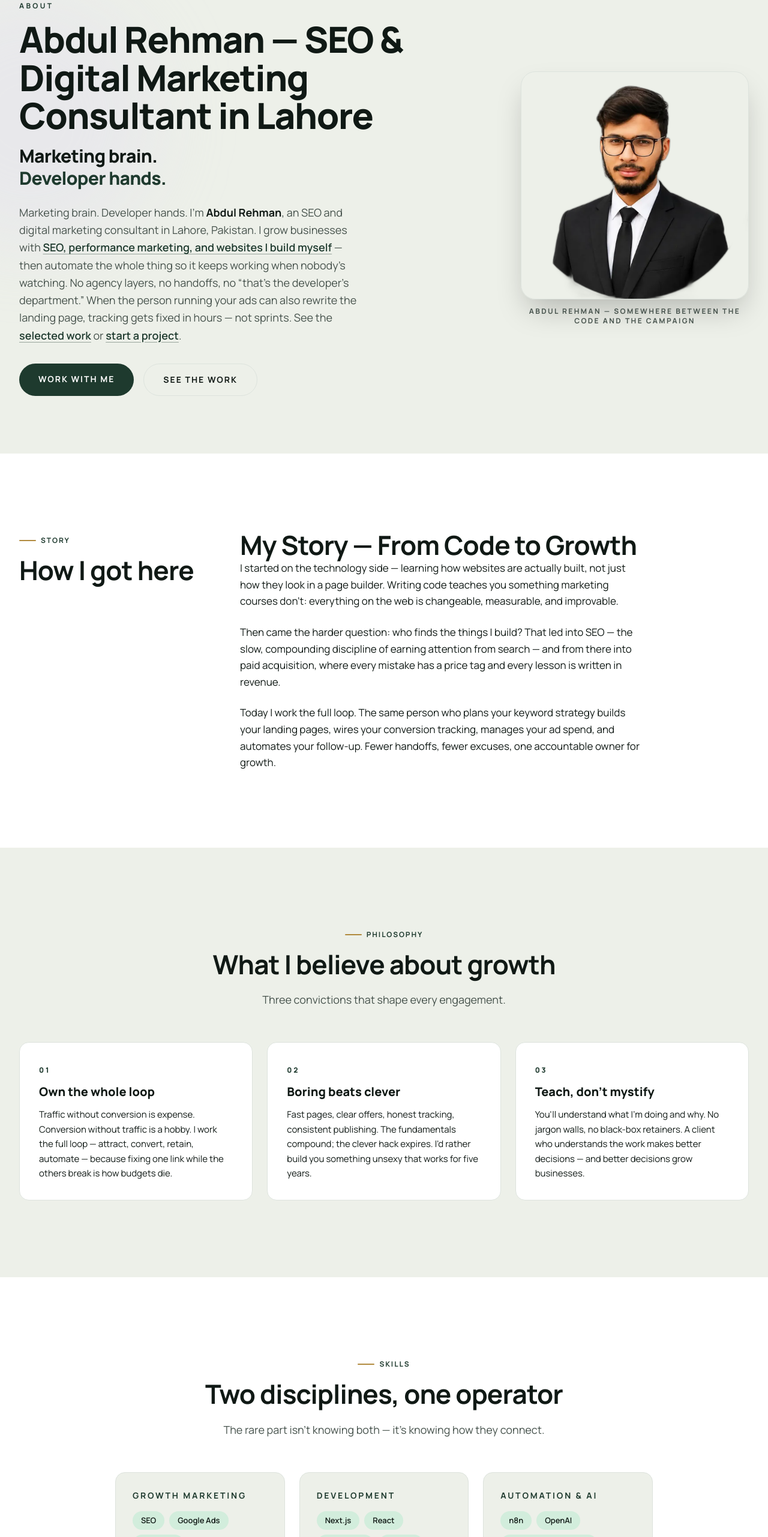
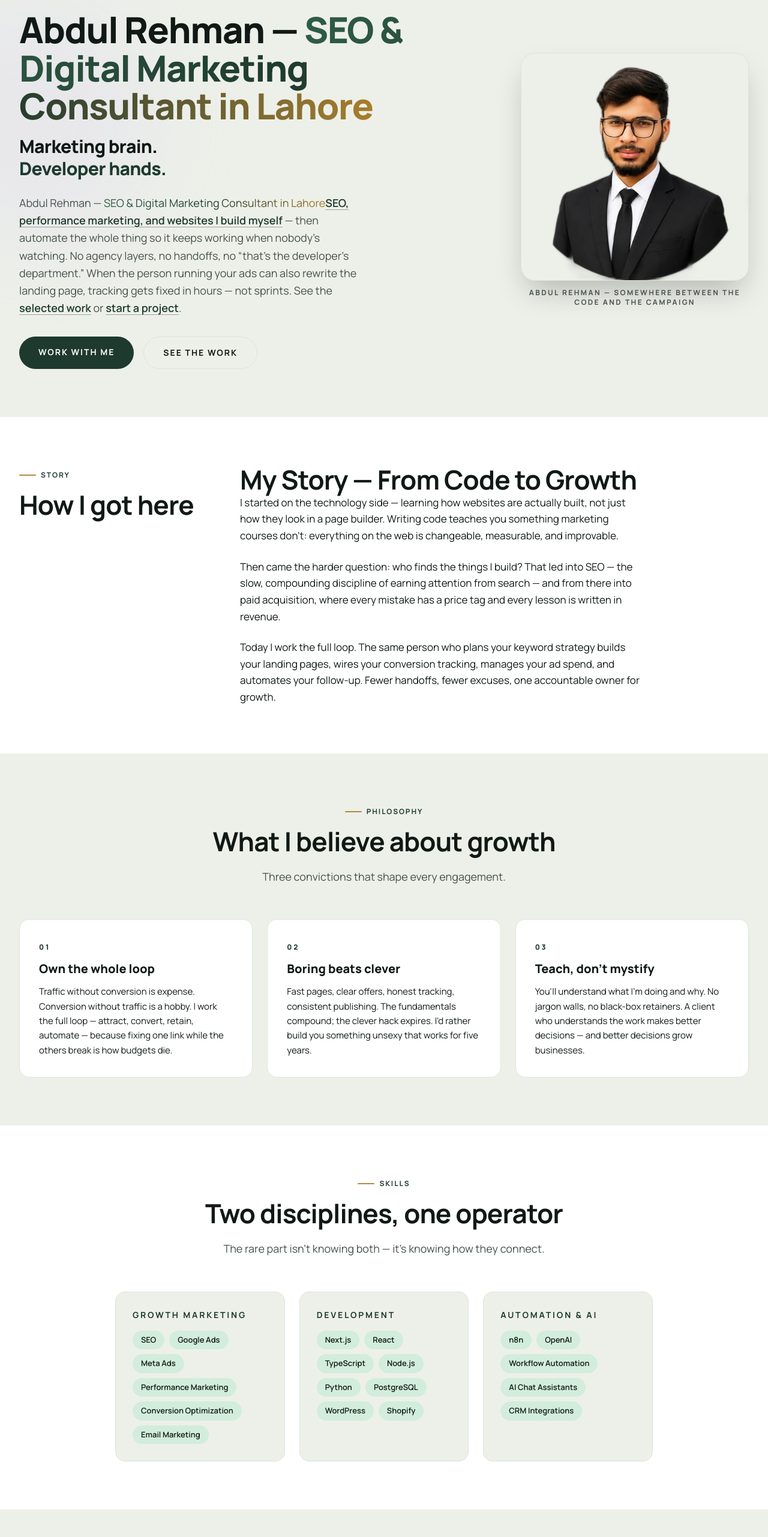
Before and after one commit to bodycartoon0111-netizen/abdul-rehman-portfolio, a Next.js app: page /about in a window 1280 px wide. Shown: the part 238-2800 px from the top of the page at 60% size. Built offline with nearby package versions, Linux system fonts and the light colour scheme; no server answers.

Commit message:
Wrap About H1 keyword with gradient; tighten section spacing

```diff
--- a/app/about/page.tsx
+++ b/app/about/page.tsx
@@ -115,7 +115,7 @@ export default function AboutPage() {
           aria-hidden="true"
           className="pointer-events-none absolute -left-40 top-20 h-[420px] w-[420px] rounded-full bg-lav/30 blur-3xl"
         />
-        <Container className="relative py-16 md:py-24">
+        <Container className="relative py-16 md:py-20">
           <div className="grid items-center gap-12 lg:grid-cols-[1fr_380px]">
             <div>
               <Reveal>
@@ -123,7 +123,7 @@ export default function AboutPage() {
               </Reveal>
               <Reveal delay={0.08}>
                 <h1 id="about-heading" className="mt-4 text-4xl font-black leading-[1.06] tracking-tight text-ink md:text-6xl">
-                  Abdul Rehman — SEO &amp; Digital Marketing Consultant in Lahore
+                  Abdul Rehman — <span className="bg-gradient-to-r from-pine-bright via-pine to-gold bg-clip-text text-transparent">SEO &amp; Digital Marketing Consultant in Lahore</span>
                 </h1>
                 <p className="mt-4 text-2xl font-black leading-tight tracking-tight text-ink md:text-3xl">
                   Marketing brain.<br />
@@ -132,7 +132,7 @@ export default function AboutPage() {
               </Reveal>
               <Reveal delay={0.16}>
                 <p className="mt-6 max-w-xl text-lg leading-relaxed text-muted">
-                  Marketing brain. Developer hands. I&apos;m <strong className="font-bold text-ink">Abdul Rehman</strong>, an SEO and digital marketing consultant in Lahore, Pakistan. I grow businesses with{" "}
+                  Abdul Rehman — <span className="bg-gradient-to-r from-pine-bright via-pine to-gold bg-clip-text text-transparent">SEO &amp; Digital Marketing Consultant in Lahore</span>
                   <Link href="/services" className="font-semibold text-pine underline decoration-pine/40 underline-offset-4 hover:text-ink">
                     SEO, performance marketing, and websites I build myself
                   </Link>{" "}
@@ -183,7 +183,7 @@ export default function AboutPage() {
       </section>
 
       {/* Story */}
-      <section className="bg-surface py-24 md:py-32">
+      <section className="bg-surface py-16 md:py-20">
         <Container>
           <div className="grid gap-12 lg:grid-cols-[320px_1fr]">
             <div className="lg:sticky lg:top-24 lg:self-start">
@@ -225,7 +225,7 @@ export default function AboutPage() {
       </section>
 
       {/* Philosophy */}
-      <section className="bg-paper py-24 md:py-32">
+      <section className="bg-paper py-16 md:py-20">
         <Container>
           <SectionHeading
             eyebrow="Philosophy"
@@ -260,7 +260,7 @@ export default function AboutPage() {
       </section>
 
       {/* Skills */}
-      <section className="bg-surface py-24 md:py-32">
+      <section className="bg-surface py-16 md:py-20">
         <Container>
           <SectionHeading
             eyebrow="Skills"
@@ -291,7 +291,7 @@ export default function AboutPage() {
       </section>
 
       {/* Timeline */}
-      <section className="bg-paper py-24 md:py-32">
+      <section className="bg-paper py-16 md:py-20">
         <Container>
           <SectionHeading
             eyebrow="Journey"
@@ -307,7 +307,7 @@ export default function AboutPage() {
       </section>
 
       {/* Technology ecosystem */}
-      <section className="bg-surface py-24 md:py-32">
+      <section className="bg-surface py-16 md:py-20">
         <Container>
           <SectionHeading
             eyebrow="Toolbox"
@@ -353,7 +353,7 @@ export default function AboutPage() {
       </section>
 
       {/* Location */}
-      <section className="bg-paper py-24 md:py-32">
+      <section className="bg-paper py-16 md:py-20">
         <Container>
           <SectionHeading
             eyebrow="Location"
@@ -369,7 +369,7 @@ export default function AboutPage() {
       </section>
 
       {/* What working with me looks like */}
-      <section className="bg-surface py-24 md:py-32">
+      <section className="bg-surface py-16 md:py-20">
         <Container>
           <SectionHeading
             eyebrow="Working with me"
@@ -392,7 +392,7 @@ export default function AboutPage() {
       </section>
 
       {/* Working principles */}
-      <section className="bg-paper py-24 md:py-32">
+      <section className="bg-paper py-16 md:py-20">
         <Container>
           <div className="grid gap-12 lg:grid-cols-2 lg:items-center">
             <div>
```
